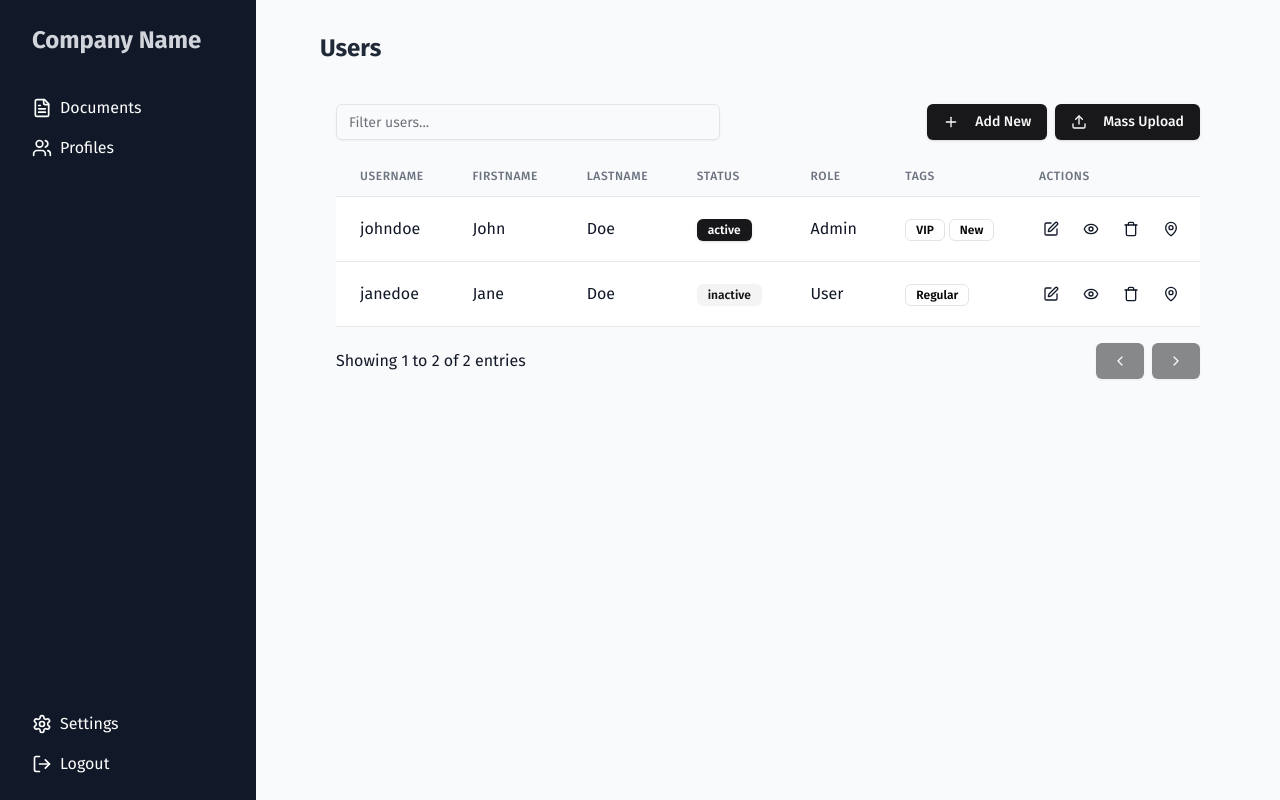
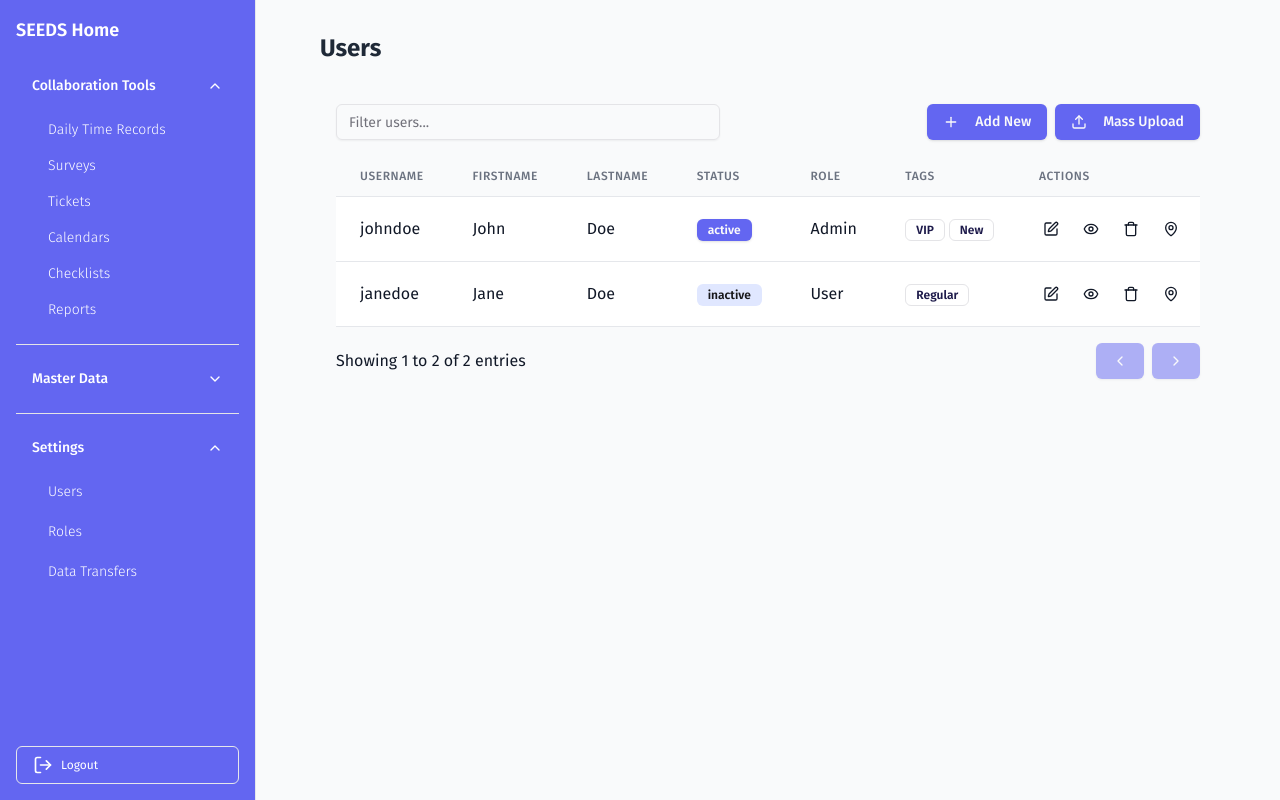
Before and after one commit to ivanlanuza/retina-dcp, a Next.js app: page /profiles/users in a window 1280 px wide. Both pictures are taken after a click on the button "Settings". Built offline with nearby package versions, Linux system fonts and the light colour scheme.

Commit message:
Theme and Logout

```diff
--- a/components/core/Layout.js
+++ b/components/core/Layout.js
@@ -1,9 +1,10 @@
 import Sidebar from "./Sidebar";
+import { MainSideBar } from "./MainSideBar";
 
 export default function Layout({ children }) {
   return (
     <div className="flex min-h-screen bg-gray-50">
-      <Sidebar />
+      <MainSideBar />
       <main className="flex-1 p-8 overflow-y-auto">{children}</main>
     </div>
   );
--- /dev/null
+++ b/components/core/MainSideBar.js
@@ -0,0 +1,224 @@
+"use client";
+
+import { useState } from "react";
+import { useRouter } from "next/router";
+import Link from "next/link";
+import {
+  Collapsible,
+  CollapsibleTrigger,
+  CollapsibleContent,
+} from "@/components/ui/collapsible";
+import { Button } from "@/components/ui/button";
+import { ChevronDown, ChevronUp, LogOut } from "lucide-react";
+import { Separator } from "@/components/ui/separator";
+
+const handleLogout = () => {
+  // Remove token from client storage
+  localStorage.removeItem("token"); // or sessionStorage
+  // Redirect to login page
+  window.location.href = "/";
+};
+
+export function MainSideBar() {
+  const [isCollaborationOpen, setisCollaborationOpen] = useState(true);
+  const [isMasterDataOpen, setisMasterDataOpen] = useState(false);
+  const [isSettingsOpen, setisSettingsOpen] = useState(false);
+  const router = useRouter();
+
+  return (
+    <div className="w-64 h-screen bg-indigo-500 border-r p-4 font-sans text-xs text-white flex flex-col justify-between ">
+      {/* Sidebar Header */}
+      <div>
+        <div className="mb-6">
+          <Link href="/home">
+            <h2 className="text-lg font-semibold">SEEDS Home</h2>
+          </Link>
+        </div>
+
+        <div>
+          {/* Products Collapsible Group */}
+          <Collapsible
+            open={isCollaborationOpen}
+            onOpenChange={setisCollaborationOpen}
+            className="space-y-2"
+          >
+            <CollapsibleTrigger asChild>
+              <Button
+                variant="ghost"
+                className="w-full flex justify-between items-center"
+              >
+                <span>Collaboration Tools</span>
+                {isCollaborationOpen ? (
+                  <ChevronUp className="h-4 w-4" />
+                ) : (
+                  <ChevronDown className="h-4 w-4" />
+                )}
+              </Button>
+            </CollapsibleTrigger>
+
+            <CollapsibleContent className="pl-4 space-y-0">
+              <Button
+                variant="ghost"
+                className="w-full justify-start font-light"
+                onClick={() => router.push({ pathname: "/tools/dtr" })}
+              >
+                Daily Time Records
+              </Button>
+              <Button
+                variant="ghost"
+                className="w-full justify-start font-light"
+              >
+                Surveys
+              </Button>
+              <Button
+                variant="ghost"
+                className="w-full justify-start font-light"
+              >
+                Tickets
+              </Button>
+              <Button
+                variant="ghost"
+                className="w-full justify-start font-light"
+              >
+                Calendars
+              </Button>
+              <Button
+                variant="ghost"
+                className="w-full justify-start font-light"
+              >
+                Checklists
+              </Button>
+              <Button
+                variant="ghost"
+                className="w-full justify-start font-light"
+              >
+                Reports
+              </Button>
+            </CollapsibleContent>
+          </Collapsible>
+
+          <Separator className="my-4" />
+
+          {/* Orders Collapsible Group */}
+          <Collapsible
+            open={isMasterDataOpen}
+            onOpenChange={setisMasterDataOpen}
+            className="space-y-2"
+          >
+            <CollapsibleTrigger asChild>
+              <Button
+                variant="ghost"
+                className="w-full flex justify-between items-center"
+              >
+                <span>Master Data</span>
+                {isMasterDataOpen ? (
+                  <ChevronUp className="h-4 w-4" />
+                ) : (
+                  <ChevronDown className="h-4 w-4" />
+                )}
+              </Button>
+            </CollapsibleTrigger>
+
+            <CollapsibleContent className="pl-4 space-y-1">
+              <Button
+                variant="ghost"
+                className="w-full justify-start font-light"
+              >
+                Client Accounts
+              </Button>
+              <Button
+                variant="ghost"
+                className="w-full justify-start font-light"
+              >
+                Locations
+              </Button>
+              <Button
+                variant="ghost"
+                className="w-full justify-start font-light"
+              >
+                Products
+              </Button>
+              <Button
+                variant="ghost"
+                className="w-full justify-start font-light"
+              >
+                Agencies
+              </Button>
+              <Button
+                variant="ghost"
+                className="w-full justify-start font-light"
+              >
+                Teams
+              </Button>
+              <Button
+                variant="ghost"
+                className="w-full justify-start font-light"
+              >
+                Suppliers
+              </Button>
+              <Button
+                variant="ghost"
+                className="w-full justify-start font-light"
+              >
+                Competitors
+              </Button>
+            </CollapsibleContent>
+          </Collapsible>
+
+          <Separator className="my-4" />
+
+          {/* Analytics Collapsible Group */}
+          <Collapsible
+            open={isSettingsOpen}
+            onOpenChange={setisSettingsOpen}
+            className="space-y-2"
+          >
+            <CollapsibleTrigger asChild>
+              <Button
+                variant="ghost"
+                className="w-full flex justify-between items-center"
+              >
+                <span>Settings</span>
+                {isSettingsOpen ? (
+                  <ChevronUp className="h-4 w-4" />
+                ) : (
+                  <ChevronDown className="h-4 w-4" />
+                )}
+              </Button>
+            </CollapsibleTrigger>
+
+            <CollapsibleContent className="pl-4 space-y-1">
+              <Button
+                variant="ghost"
+                className="w-full justify-start font-light"
+                onClick={() => router.push({ pathname: "/profiles/users" })}
+              >
+                Users
+              </Button>
+              <Button
+                variant="ghost"
+                className="w-full justify-start font-light"
+              >
+                Roles
+              </Button>
+              <Button
+                variant="ghost"
+                className="w-full justify-start font-light"
+              >
+                Data Transfers
+              </Button>
+            </CollapsibleContent>
+          </Collapsible>
+        </div>
+      </div>
+      <div>
+        <button
+          onClick={handleLogout}
+          className="flex items-center w-full text-left px-4 py-2 hover:bg-red-400 rounded-md border "
+        >
+          <LogOut className="mr-2" size={20} /> Logout
+        </button>
+      </div>
+    </div>
+  );
+}
--- a/components/core/Sidebar.js
+++ b/components/core/Sidebar.js
@@ -13,6 +13,13 @@ import {
   Clipboard,
 } from "lucide-react";
 import Link from "next/link";
+
+const handleLogout = () => {
+  // Remove token from client storage
+  localStorage.removeItem("token"); // or sessionStorage
+  // Redirect to login page
+  window.location.href = "/";
+};
 
 const menuItems = [
   {
@@ -41,7 +48,7 @@ export default function Sidebar() {
   const [openGroup, setOpenGroup] = useState(null);
 
   return (
-    <div className="w-64 font-sans bg-gray-900 text-white p-4 flex flex-col justify-between">
+    <div className="w-64 font-sans bg-indigo-600 text-gray-200 text-sm p-4 flex flex-col justify-between">
       <div>
         <h1 className="text-2xl font-bold font-sans mb-6">
           <Link
@@ -84,7 +91,10 @@ export default function Sidebar() {
         <button className="flex items-center w-full text-left px-4 py-2 hover:bg-gray-700">
           <Settings className="mr-2" size={20} /> Settings
         </button>
-        <button className="flex items-center w-full text-left px-4 py-2 hover:bg-gray-700">
+        <button
+          onClick={handleLogout}
+          className="flex items-center w-full text-left px-4 py-2 hover:bg-gray-700"
+        >
           <LogOut className="mr-2" size={20} /> Logout
         </button>
       </div>
--- a/components/ui/badge.jsx
+++ b/components/ui/badge.jsx
@@ -9,12 +9,12 @@ const badgeVariants = cva(
     variants: {
       variant: {
         default:
-          "border-transparent bg-zinc-900 text-zinc-50 shadow hover:bg-zinc-900/80 dark:bg-zinc-50 dark:text-zinc-900 dark:hover:bg-zinc-50/80",
+          "border-transparent bg-indigo-500 text-zinc-50 shadow hover:bg-indigo-800/80 dark:bg-zinc-50 dark:text-zinc-900 dark:hover:bg-zinc-50/80",
         secondary:
-          "border-transparent bg-zinc-100 text-zinc-900 hover:bg-zinc-100/80 dark:bg-zinc-800 dark:text-zinc-50 dark:hover:bg-zinc-800/80",
+          "border-transparent bg-indigo-100 text-zinc-900 hover:bg-zinc-100/80 dark:bg-zinc-800 dark:text-zinc-50 dark:hover:bg-zinc-800/80",
         destructive:
           "border-transparent bg-red-500 text-zinc-50 shadow hover:bg-red-500/80 dark:bg-red-900 dark:text-zinc-50 dark:hover:bg-red-900/80",
-        outline: "text-zinc-950 dark:text-zinc-50",
+        outline: "text-indigo-950 dark:text-zinc-50",
       },
     },
     defaultVariants: {
--- a/components/ui/button.jsx
+++ b/components/ui/button.jsx
@@ -10,14 +10,14 @@ const buttonVariants = cva(
     variants: {
       variant: {
         default:
-          "bg-zinc-900 text-zinc-50 shadow hover:bg-zinc-900/90 dark:bg-zinc-50 dark:text-zinc-900 dark:hover:bg-zinc-50/90",
+          "bg-indigo-500 text-zinc-50 shadow hover:bg-indigo-800/90 dark:bg-zinc-50 dark:text-zinc-900 dark:hover:bg-zinc-50/90",
         destructive:
           "bg-red-500 text-zinc-50 shadow-sm hover:bg-red-500/90 dark:bg-red-900 dark:text-zinc-50 dark:hover:bg-red-900/90",
         outline:
           "border border-zinc-200 bg-white shadow-sm hover:bg-zinc-100 hover:text-zinc-900 dark:border-zinc-800 dark:bg-zinc-950 dark:hover:bg-zinc-800 dark:hover:text-zinc-50",
         secondary:
           "bg-zinc-100 text-zinc-900 shadow-sm hover:bg-zinc-100/80 dark:bg-zinc-800 dark:text-zinc-50 dark:hover:bg-zinc-800/80",
-        ghost: "hover:bg-zinc-100 hover:text-zinc-900 dark:hover:bg-zinc-800 dark:hover:text-zinc-50",
+        ghost: "hover:bg-indigo-100 hover:text-zinc-900 dark:hover:bg-zinc-800 dark:hover:text-zinc-50",
         link: "text-zinc-900 underline-offset-4 hover:underline dark:text-zinc-50",
       },
       size: {
--- /dev/null
+++ b/components/ui/collapsible.jsx
@@ -0,0 +1,9 @@
+import * as CollapsiblePrimitive from "@radix-ui/react-collapsible"
+
+const Collapsible = CollapsiblePrimitive.Root
+
+const CollapsibleTrigger = CollapsiblePrimitive.CollapsibleTrigger
+
+const CollapsibleContent = CollapsiblePrimitive.CollapsibleContent
+
+export { Collapsible, CollapsibleTrigger, CollapsibleContent }
--- /dev/null
+++ b/components/ui/separator.jsx
@@ -0,0 +1,23 @@
+import * as React from "react"
+import * as SeparatorPrimitive from "@radix-ui/react-separator"
+
+import { cn } from "@/lib/utils"
+
+const Separator = React.forwardRef((
+  { className, orientation = "horizontal", decorative = true, ...props },
+  ref
+) => (
+  <SeparatorPrimitive.Root
+    ref={ref}
+    decorative={decorative}
+    orientation={orientation}
+    className={cn(
+      "shrink-0 bg-zinc-200 dark:bg-zinc-800",
+      orientation === "horizontal" ? "h-[1px] w-full" : "h-full w-[1px]",
+      className
+    )}
+    {...props} />
+))
+Separator.displayName = SeparatorPrimitive.Root.displayName
+
+export { Separator }
--- a/package.json
+++ b/package.json
@@ -13,9 +13,11 @@
     "@prisma/client": "^6.3.0",
     "@radix-ui/react-alert-dialog": "^1.1.5",
     "@radix-ui/react-checkbox": "^1.1.3",
+    "@radix-ui/react-collapsible": "^1.1.3",
     "@radix-ui/react-label": "^2.1.1",
     "@radix-ui/react-scroll-area": "^1.2.2",
     "@radix-ui/react-select": "^2.1.5",
+    "@radix-ui/react-separator": "^1.1.2",
     "@radix-ui/react-slot": "^1.1.1",
     "@radix-ui/react-switch": "^1.1.2",
     "@tanstack/react-table": "^8.20.6",
--- a/pages/profiles/users.js
+++ b/pages/profiles/users.js
@@ -1,7 +1,9 @@
 import Layout from "@/components/core/Layout";
 import UsersDataTable from "@/components/profiles/users/UsersDataTable";
+//import useAuth from "@/utils/frontend/useAuth";
 
 export default function Dashboard() {
+  //  useAuth();
   return (
     <Layout>
       <div className="max-w-4xl mx-auto">
```
Also changed, not shown: pages/index.js (+11 -11 lines), 1 other file (tests, documents, lock files or other folders).
